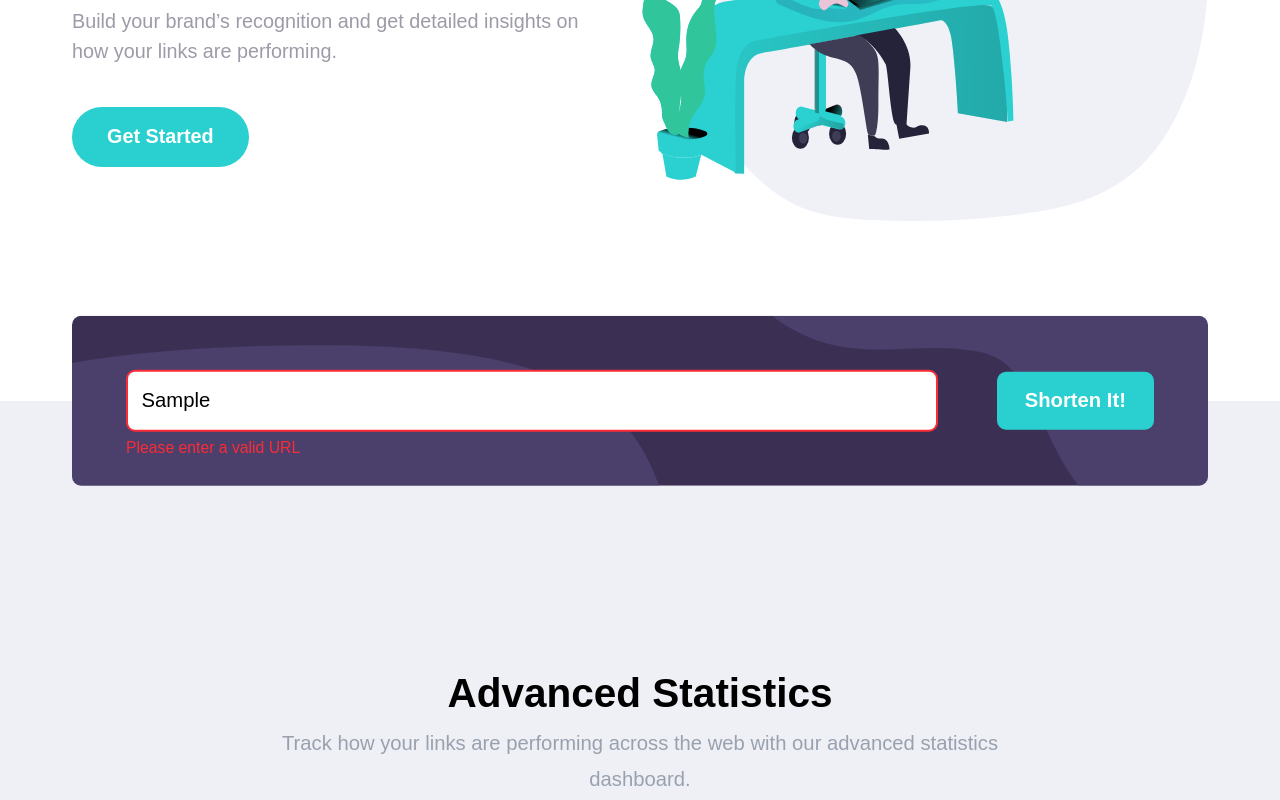
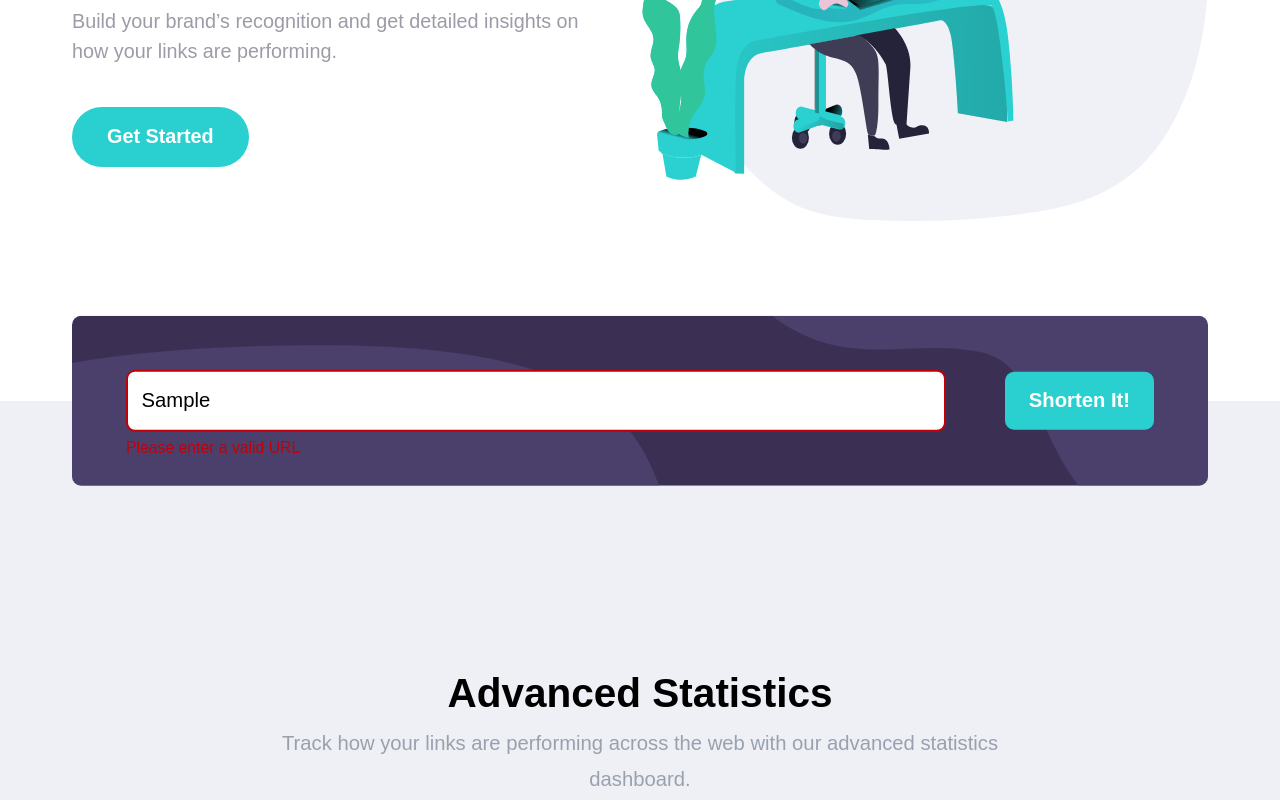
Before and after one commit to MinhNDA-smartosc/tc-url-shortening-website, a React (Vite) app: page / in a window 1280 px wide. Both pictures are taken after typing "Sample" into the empty fields and a click on the button "Shorten It!". Shown: the part 436-1236 px from the top of the page. Built offline with nearby package versions, Linux system fonts and the light colour scheme.

Commit message:
fix: fix UI

```diff
--- a/src/components/Form/ShortenUrlForm.tsx
+++ b/src/components/Form/ShortenUrlForm.tsx
@@ -19,11 +19,20 @@ export const ShortenUrlForm: React.FC = () => {
               <Controller
                 control={control}
                 name="url"
-                render={({ field }) => <input id="link" type="text" placeholder="Shorten a link here..." className={cn("w-full p-3 text-lg rounded-lg border focus:outline-none bg-white", errors.url || error ? "border-2 border-red-500" : "border-none")} {...field} ref={inputRef} />}
+                render={({ field }) => (
+                  <input
+                    id="link"
+                    type="text"
+                    placeholder="Shorten a link here..."
+                    className={cn("w-full p-3 text-lg rounded-lg border focus:outline-none bg-white placeholder-gray-400", errors.url || error ? "border-2 border-red-700 placeholder-red-500" : "border-none")}
+                    {...field}
+                    ref={inputRef}
+                  />
+                )}
               />
-              {errors.url ? <p className="error-text text-red-500 absolute mt-1 text-sm">{errors.url.message as string}</p> : error ? <p className="error-text text-red-500 absolute mt-1 text-sm">{error}</p> : null}
+              {errors.url ? <p className="error-text text-red-700 absolute mt-1 text-sm">{errors.url.message as string}</p> : error ? <p className="error-text text-red-700 absolute mt-1 text-sm">{error}</p> : null}
             </div>
-            <button className="primary-btn rounded-lg w-full md:w-[15vw] min-w-[120px] p-3 bg-cyan text-white text-lg font-bold transition-colors duration-300 hover:bg-cyan-hover" type="submit" disabled={loading}>
+            <button className="primary-btn rounded-lg w-full md:w-[10rem] min-w-[120px] p-3 bg-cyan text-white text-lg font-bold transition-colors duration-300 hover:bg-cyan-hover whitespace-nowrap" type="submit" disabled={loading}>
               {loading ? "Loading..." : "Shorten It!"}
             </button>
           </form>
--- a/src/components/HeroSection.tsx
+++ b/src/components/HeroSection.tsx
@@ -3,7 +3,7 @@ export const HeroSection = () => {
   return (
     <section className="flex flex-col md:flex-row-reverse overflow-x-hidden px-4 md:px-16 pt-12 pb-40 md:pb-40">
       <div className="w-full md:w-1/2 flex justify-center md:justify-end">
-        <img src={HeroImage} width="733" height="482" alt="working illustration" className="block w-[125vw] md:w-full" />
+        <img src={HeroImage} width="733" height="482" alt="working illustration" className="block w-[125vw] md:w-full object-fill" />
       </div>
 
       <div className="w-full md:w-1/2 text-center md:text-left py-12 flex flex-col items-center md:items-start justify-center pr-0 md:pr-12">
--- a/src/index.css
+++ b/src/index.css
@@ -45,7 +45,7 @@ body {
 }
 
 .form-background {
-  background-image: url("./assets//images//bg-shorten-desktop.svg");
+  background-image: url("./assets/images/bg-shorten-desktop.svg");
   background-size: cover;
   background-position: right top;
   background-repeat: no-repeat;
```
Also changed, not shown: 1 other file (tests, documents, lock files or other folders).
